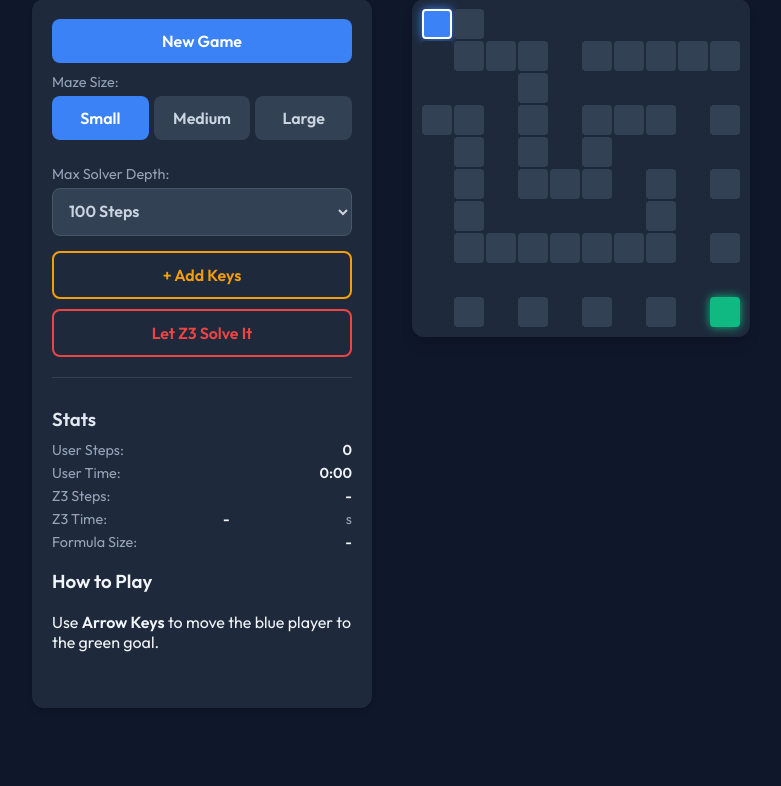
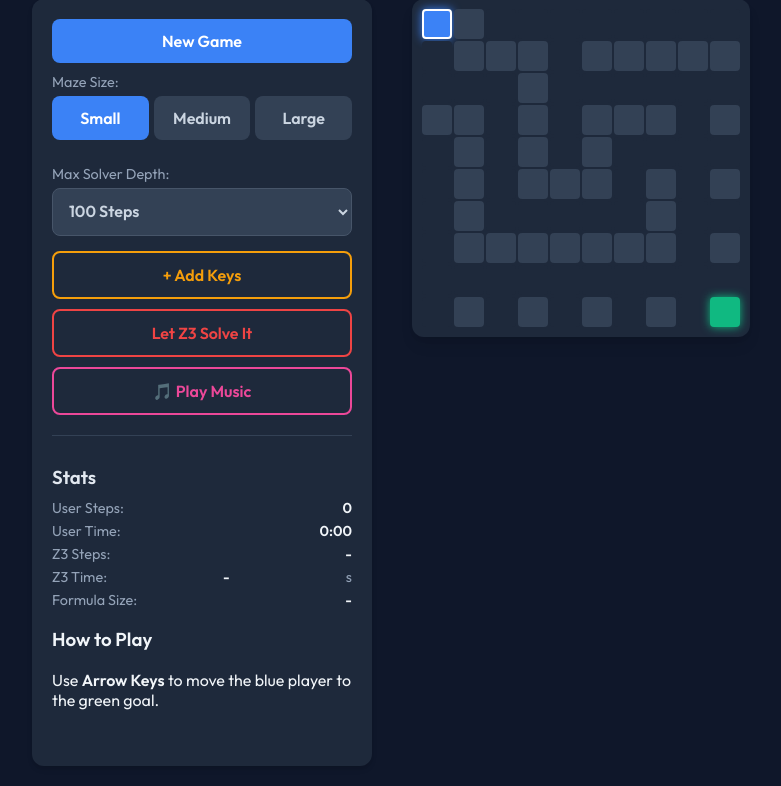
Before and after one commit to DenisTrokan/Lab_solver, a Flask app: page / in a window 1280 px wide. Shown: the part 151-937 px from the top of the page, without its empty margins (249-1030 px from the left). Before the commit the page ends 859 px from the top, so only its background shows below. Run offline with Flask 3, Linux system fonts and the light colour scheme.

Commit message:
feat: Add music play/pause functionality to the UI with a dedicated button and audio element.

```diff
--- a/app/static/game.js
+++ b/app/static/game.js
@@ -7,6 +7,9 @@ const formulaSizeSpan = document.getElementById('formula-size');
 const statusDiv = document.getElementById('status-message');
 const addKeysBtn = document.getElementById('add-keys-btn');
 const viewFormulaBtn = document.getElementById('view-formula-btn');
+const musicBtn = document.getElementById('music-btn');
+const bossMusic = document.getElementById('boss-music');
+
 const formulaModal = document.getElementById('formula-modal');
 const formulaText = document.getElementById('formula-text');
 const modalCloseBtn = document.getElementById('modal-close-btn');
@@ -15,6 +18,7 @@ let currentMaze = null;
 let playerPos = { r: 0, c: 0 };
 let userSteps = 0;
 let gameActive = false;
+let isMusicPlaying = false;
 
 // pathStack keeps the sequence of positions the user has moved through.  It
 // allows us to detect backtracking (moving to the previous cell) so the step
@@ -47,6 +51,19 @@ if (viewFormulaBtn) {
 if (modalCloseBtn) {
     modalCloseBtn.addEventListener('click', () => {
         formulaModal.style.display = 'none';
+    });
+}
+if (musicBtn) {
+    musicBtn.addEventListener('click', () => {
+        if (isMusicPlaying) {
+            bossMusic.pause();
+            musicBtn.innerHTML = '🎵 Play Music';
+            isMusicPlaying = false;
+        } else {
+            bossMusic.play().catch(error => console.log('Audio playback failed:', error));
+            musicBtn.innerHTML = '⏸️ Pause Music';
+            isMusicPlaying = true;
+        }
     });
 }
 formulaModal.addEventListener('click', (e) => {
--- a/app/templates/index.html
+++ b/app/templates/index.html
@@ -48,6 +48,14 @@
 
                 <button id="solve-btn" class="btn secondary">Let Z3 Solve It</button>
                 <button id="view-formula-btn" class="btn secondary" style="display:none;">View Formula</button>
+
+                <button id="music-btn" class="btn secondary" style="border-color: #ec4899; color: #ec4899; margin-top: 10px;">
+                    🎵 Play Music
+                </button>
+
+                <!-- Audio Element -->
+                <audio id="boss-music" src="{{ url_for('static', filename='audio/bossmusic.mp3') }}" loop></audio>
+
                 <div class="stats-box">
                     <h3>Stats</h3>
                     <p>User Steps: <span id="user-steps">0</span></p>
```
